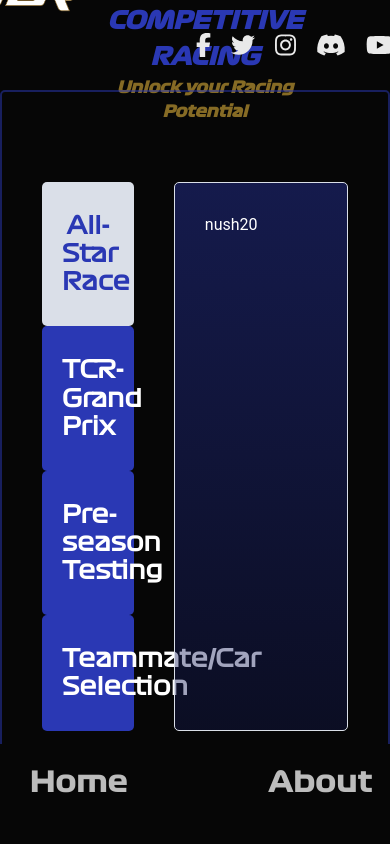
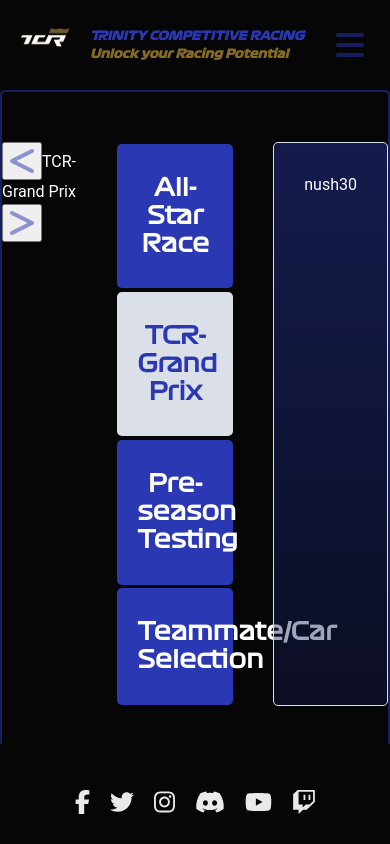
Before and after one commit to sametj/tcr-website, a React (Vite) app: page /info/faq in a window 390 px wide. Built offline with nearby package versions, Linux system fonts and the light colour scheme.

Commit message:
New commit

```diff
--- a/src/layouts/Main/MainPage.scss
+++ b/src/layouts/Main/MainPage.scss
@@ -54,6 +54,7 @@
 
 .footer {
 	display: flex;
+	flex-direction: column;
 	position: fixed;
 	width: 100%;
 	height: 100px;
--- /dev/null
+++ b/src/layouts/Main/Mobile.scss
@@ -0,0 +1,93 @@
+.mobile-nav-bar {
+	position: absolute;
+	display: flex;
+	flex-direction: column;
+	background-color: black;
+	height: 90dvh;
+	margin-top: 80px;
+	top: 0;
+	right: 0;
+	left: 0;
+	transition: all 0.2s ease-in-out;
+}
+
+.mobile-sub-nav {
+	display: flex;
+	flex-direction: column;
+	font-size: 16px;
+	margin-right: 40px;
+	color: var(--text-color);
+}
+
+.mobile-nav-item-hover {
+	display: flex;
+	flex-direction: column;
+	font-size: 26px;
+	text-decoration: none;
+	color: var(--text-color);
+	padding: 12px;
+}
+
+.mobile-sub-nav-item {
+	display: flex;
+	height: 50px;
+	flex-direction: column;
+	color: var(--text-color);
+	text-decoration: none;
+	padding: 12px;
+}
+
+.navBar {
+	@media (max-width: 800px) {
+		display: none;
+	}
+}
+
+.mainContainer {
+	@media (max-width: 800px) {
+		width: 100%;
+	}
+}
+.mainHeader {
+	.socialContainer {
+		@media (max-width: 800px) {
+			display: none;
+		}
+	}
+}
+
+.logoText {
+	@media (max-width: 800px) {
+	}
+	font-size: 12px;
+}
+
+.logoSubText {
+	@media (max-width: 800px) {
+	}
+	font-size: 12px;
+}
+
+.logoImage {
+	width: 50px;
+	height: 20px;
+}
+
+.mobile-hamburger {
+	background: transparent;
+	border: none;
+	order: 2;
+}
+
+.mobileNavHidden {
+	order: 1;
+	height: 0;
+	width: 0;
+	overflow: hidden;
+}
+
+.subNavHidden {
+	height: 0;
+	width: 0;
+	overflow: hidden;
+}
--- a/src/layouts/Main/index.jsx
+++ b/src/layouts/Main/index.jsx
@@ -1,6 +1,7 @@
 import { Link, Outlet, useLocation } from "react-router-dom";
 import { FontAwesomeIcon } from "@fortawesome/react-fontawesome";
 import classnames from "classnames";
+import React from "react";
 
 import { faFacebookF } from "@fortawesome/free-brands-svg-icons";
 import { faTwitter } from "@fortawesome/free-brands-svg-icons";
@@ -9,13 +10,17 @@
 import { faYoutube } from "@fortawesome/free-brands-svg-icons";
 import { faTwitch } from "@fortawesome/free-brands-svg-icons";
 import { faTiktok } from "@fortawesome/free-brands-svg-icons";
+import { faBars } from "@fortawesome/free-solid-svg-icons";
+import { faXmark } from "@fortawesome/free-solid-svg-icons";
 
 import "./MainPage.scss";
 import "./Navbar.scss";
 import "./Logo.scss";
-import { Children } from "react";
+import "./Mobile.scss";
 
 const Header = () => {
+	const [menuActive, setMenuActive] = React.useState(false);
+
 	return (
 		<header className='mainHeader'>
 			<div className='logoContainer'>
@@ -32,6 +37,27 @@
 				</div>
 			</div>
 			<SocialMedia />
+			<button
+				onClick={() => setMenuActive(!menuActive)}
+				className='mobile-hamburger'>
+				{menuActive ? (
+					<FontAwesomeIcon
+						icon={faXmark}
+						size='2xl'
+						style={{ color: "#2a38b481" }}
+					/>
+				) : (
+					<FontAwesomeIcon
+						icon={faBars}
+						size='2xl'
+						style={{ color: "#2a38b481" }}
+					/>
+				)}
+			</button>
+			<MobileNav
+				menuActive={menuActive}
+				setMenuActive={setMenuActive}
+			/>
 		</header>
 	);
 };
@@ -150,8 +176,124 @@
 const Footer = () => {
 	return (
 		<footer className='footer'>
-			<NavBar />
+			<div className='desktop-nav'>
+				<NavBar />
+			</div>
+			<div className='footer-socials'>
+				<SocialMedia />
+			</div>
 		</footer>
+	);
+};
+
+const MobileNav = ({ menuActive, setMenuActive }) => {
+	const location = useLocation();
+
+	const [subMenu, setSubMenu] = React.useState(false);
+
+	const toggleSubMenu = () => {
+		if (menuActive === true) {
+			setSubMenu(!subMenu);
+		}
+	};
+
+	const closeMenu = () => {
+		setMenuActive(!menuActive);
+	};
+
+	const navItems = [
+		{
+			name: "Home",
+			to: "/",
+		},
+		{
+			name: "About",
+			to: "/about",
+		},
+		{
+			name: "Info",
+			to: "/info",
+			children: [
+				{
+					name: "Schedule",
+					to: "/info/schedule",
+				},
+				{
+					name: "FAQ",
+					to: "/info/faq",
+				},
+				{
+					name: "Stats",
+					to: "/info/stats",
+				},
+				{
+					name: "Rules",
+					to: "/info/rules",
+				},
+			],
+		},
+		// {
+		// 	name: "Shop",
+		// 	to: "https://gamersapparel.co.uk/store/trinity-competitive-racing",
+		// },
+	];
+
+	return (
+		<nav
+			className={classnames(
+				menuActive ? "mobile-nav-bar" : "mobileNavHidden"
+			)}>
+			{navItems.map((item, index) => {
+				if (item.children) {
+					return (
+						<Link
+							onClick={toggleSubMenu}
+							to={item.to}
+							key={index}
+							id={item.name}
+							className={classnames("mobile-nav-item-hover", {
+								mobileActive: location.pathname === item.to,
+							})}>
+							{item.name}
+							<div
+								className={classnames(
+									subMenu ? "mobile-sub-nav" : "subNavHidden"
+								)}>
+								{item.children.map((child, index) => (
+									<Link
+										onClick={closeMenu}
+										to={child.to}
+										key={index}
+										id={child.name}
+										className={classnames(
+											"mobile-sub-nav-item",
+											{
+												mobileActive:
+													location.pathname ===
+													child.to,
+											}
+										)}>
+										{child.name}
+									</Link>
+								))}
+							</div>
+						</Link>
+					);
+				}
+				return (
+					<Link
+						onClick={closeMenu}
+						to={item.to}
+						key={index}
+						id={item.name}
+						className={classnames("mobile-nav-item-hover", {
+							mobileactive: location.pathname === item.to,
+						})}>
+						{item.name}
+					</Link>
+				);
+			})}
+		</nav>
 	);
 };
 
--- a/src/pages/About/About.jsx
+++ b/src/pages/About/About.jsx
@@ -1,4 +1,5 @@
 import "./About.scss";
+import "./MobileAbout.scss";
 const About = () => {
 	return (
 		<div className='aboutContainer'>
--- /dev/null
+++ b/src/pages/About/MobileAbout.scss
@@ -0,0 +1,11 @@
+.aboutContainer {
+	padding: 8px;
+}
+
+.aboutContent {
+	p {
+		@media (max-width: 800px) {
+			font-size: 1em;
+		}
+	}
+}
--- a/src/pages/Faq/Faq.jsx
+++ b/src/pages/Faq/Faq.jsx
@@ -1,5 +1,9 @@
 import { useState } from "react";
 import "./Faq.scss";
+import { FontAwesomeIcon } from "@fortawesome/react-fontawesome";
+
+import { faLessThan } from "@fortawesome/free-solid-svg-icons";
+import { faGreaterThan } from "@fortawesome/free-solid-svg-icons";
 
 const BUTTONS = [
 	{
@@ -21,29 +25,73 @@
 ];
 
 const Faq = () => {
-  const [content, setContent] = useState(BUTTONS[0].content);
-  const [activeIndex, setActiveIndex] = useState(0);
+	const [activeIndex, setActiveIndex] = useState(1);
+	const [content, setContent] = useState(BUTTONS[activeIndex].content);
 
 	const handleButtonClick = (newContent, index) => {
+		setActiveIndex(index);
 		setContent(newContent);
-    setActiveIndex(index);
+	};
+
+	const leftButtonClick = () => {
+		if (activeIndex === 0) {
+			setActiveIndex(BUTTONS.length - 1);
+		} else {
+			setActiveIndex(activeIndex - 1);
+		}
+	};
+
+	const rightButtonClick = () => {
+		if (activeIndex === BUTTONS.length - 1) {
+			setActiveIndex(0);
+		} else {
+			setActiveIndex(activeIndex + 1);
+		}
 	};
 
 	return (
-    <section className="section-faq">
-      <div className="faq-buttons">
+		<section className='section-faq'>
+			<div className='mobile-faq-buttons'>
+				<button
+					onClick={() => {
+						leftButtonClick();
+					}}
+					className='mobile-faq-nav'>
+					<FontAwesomeIcon
+						icon={faLessThan}
+						size='2xl'
+						style={{ color: "#2a38b481" }}
+					/>
+				</button>
+
+				<span className='mobile-faq-button'>
+					{BUTTONS[activeIndex].buttonText}
+				</span>
+
+				<button
+					onClick={() => rightButtonClick()}
+					className='mobile-faq-nav'>
+					<FontAwesomeIcon
+						icon={faGreaterThan}
+						size='2xl'
+						style={{ color: "#2a38b481" }}
+					/>
+				</button>
+			</div>
+			<div className='faq-buttons'>
 				{BUTTONS.map((btn, i) => (
 					<button
 						key={i}
-            className={`faq-button ${activeIndex === i ? "faq-active" : ""}`}
-            onClick={() => handleButtonClick(btn.content, i)}
-          >
+						className={`faq-button ${
+							activeIndex === i ? "faq-active" : ""
+						}`}
+						onClick={() => handleButtonClick(btn.content, i)}>
 						{btn.buttonText}
 					</button>
 				))}
 			</div>
 
-      <div className="faq-content">{content}</div>
+			<div className='faq-content'>{content}</div>
 		</section>
 	);
 };
--- a/src/pages/Home/Home.jsx
+++ b/src/pages/Home/Home.jsx
@@ -1,4 +1,5 @@
 import "./Home.scss";
+import "./MobileHome.scss";
 
 const HomeContent = () => {
 	return (
@@ -13,4 +14,4 @@
 	);
 };
 
-export default HomeContent
+export default HomeContent;
--- /dev/null
+++ b/src/pages/Home/MobileHome.scss
@@ -0,0 +1,28 @@
+.content-container {
+	@media (max-width: 800px) {
+		padding: 0;
+		height: 88%;
+	}
+}
+
+.homeContent {
+	img {
+		@media (max-width: 800px) {
+			width: 100%;
+			height: 40%;
+		}
+	}
+
+	h1 {
+		@media (max-width: 800px) {
+			margin-top: 60px;
+			font-size: 0.8em;
+		}
+	}
+
+	h2 {
+		@media (max-width: 800px) {
+			font-size: 1em;
+		}
+	}
+}
```
Lines whose indentation alone changed are shown as unchanged.
